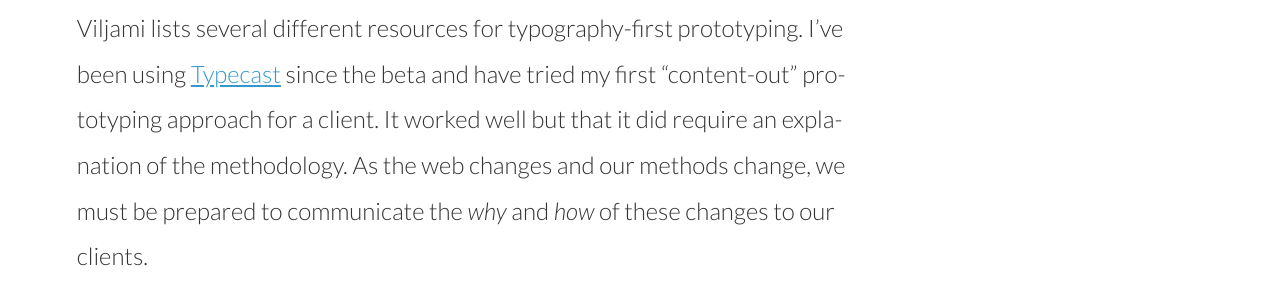
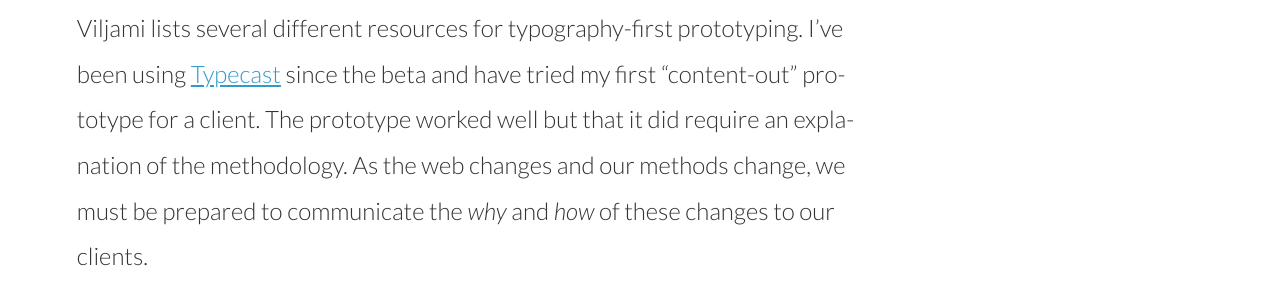
Before and after one commit to thedougco/responsive.ly, a Jekyll site: the page built from _posts/2013-03-31-putting-typography-first-in-responsive-prototyping.md, in a window 1280 px wide. Shown: the part 1539-1839 px from the top of the page. Built offline with Jekyll 4.4.1, drawn with Linux system fonts in a browser that asks for light colours; nearby versions of some CDN libraries; Markdown is read by kramdown in place of the engine named in the settings; comment, search, counter and statistics services are not loaded.

Commit message:
post edits

```diff
--- a/_posts/2013-03-31-putting-typography-first-in-responsive-prototyping.md
+++ b/_posts/2013-03-31-putting-typography-first-in-responsive-prototyping.md
@@ -15,4 +15,4 @@ How content and language are used should shape the typographic tools necessary t
 
 A typography-based prototyping model is one that puts the reading experience first. Before we ask clients to make decisions about layout, color and finishes (as is common with other popular prototyping methods including [Style Tiles](http://styletil.es/)), we could be asking clients to make decisions about one of the most important aspects of web design: *how the content will look and how it will read*. I'd much rather have my clients focused on clarity, legibility and typographic character than splitting hairs about hairline rules and layout, especially at the beginning of a project.
 
-Viljami lists several different resources for typography-first prototyping. I've been using [Typecast](http://typecast.com/) since the beta and have tried my first “content-out” prototyping approach for a client. It worked well but that it did require an explanation of the methodology. As the web changes and our methods change, we must be prepared to communicate the *why* and *how* of these changes to our clients.
+Viljami lists several different resources for typography-first prototyping. I've been using [Typecast](http://typecast.com/) since the beta and have tried my first “content-out” prototype for a client. The prototype worked well but that it did require an explanation of the methodology. As the web changes and our methods change, we must be prepared to communicate the *why* and *how* of these changes to our clients.
```
